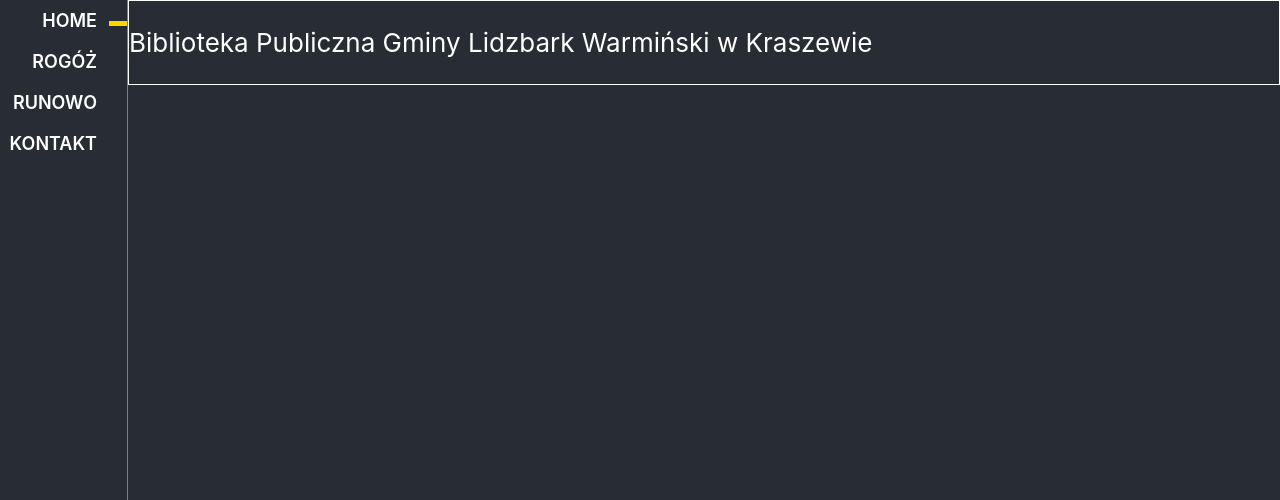
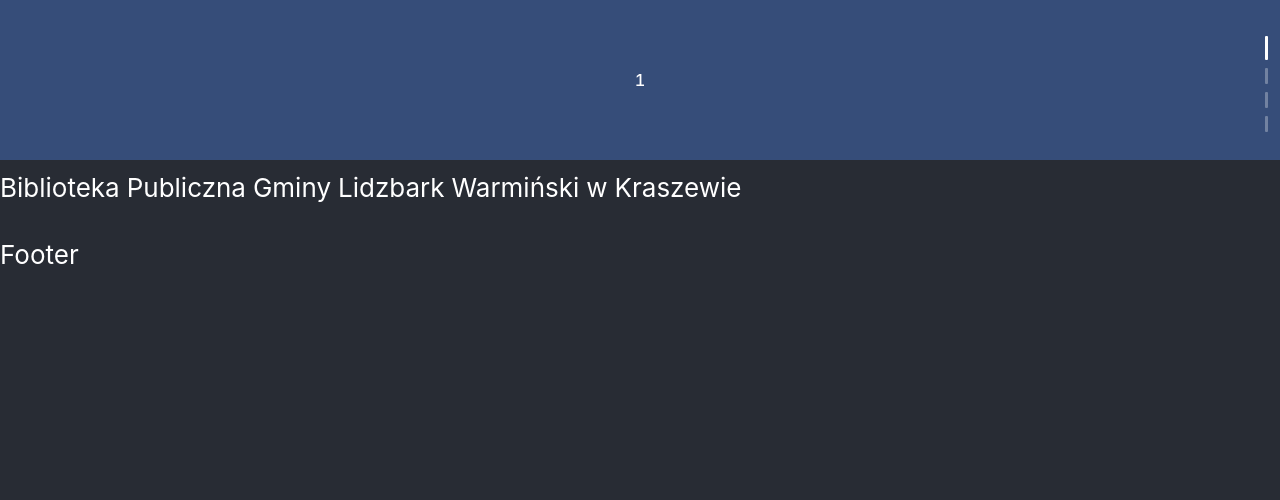
Before and after one commit to KolodziejczykTomasz/biblioteka, a Gatsby site: page / in a window 1280 px wide. Shown: the top 500 px of the page. Built offline with nearby package versions, Linux system fonts and the light colour scheme; Gatsby itself is replaced by a stand-in of ours.

Commit message:
Added heroSlider

```diff
--- a/gatsby-config.js
+++ b/gatsby-config.js
@@ -7,11 +7,12 @@ module.exports = {
   plugins: [
     `gatsby-plugin-react-helmet`,
     `gatsby-plugin-image`,
+    `gatsby-plugin-styled-components`,
     {
       resolve: `gatsby-source-filesystem`,
       options: {
         name: `images`,
-        path: `${__dirname}/src/images`,
+        path: `${__dirname}/src/assets/images`,
       },
     },
     `gatsby-transformer-sharp`,
--- a/package.json
+++ b/package.json
@@ -9,6 +9,7 @@
     "@chakra-ui/react": "^1.6.8",
     "@emotion/react": "^11.4.1",
     "@emotion/styled": "^11.3.0",
+    "antd": "^4.16.13",
     "babel-plugin-styled-components": "^1.13.2",
     "framer-motion": "^4.1.17",
     "gatsby": "^3.13.1",
--- a/src/components/layout.css
+++ b/src/assets/styles/GlobalStyle.js
@@ -1,4 +1,14 @@
-body {
+import { createGlobalStyle } from "styled-components"
+import 'antd/dist/antd.css';
+
+export const GlobalStyle = createGlobalStyle`
+  * {
+    box-sizing: border-box;
+    margin: 0;
+    padding: 0;
+  }
+
+  body {
   margin: 0 auto;
   width: 100%;
   max-width: 1920px;
@@ -16,3 +26,5 @@ code {
   font-family: source-code-pro, Menlo, Monaco, Consolas, 'Courier New',
     monospace;
 }
+
+`
--- /dev/null
+++ b/src/components/footer.js
@@ -0,0 +1,3 @@
+import React from "react"
+
+export const Footer = () => <>Footer</>
--- /dev/null
+++ b/src/components/heroSlider.js
@@ -0,0 +1,33 @@
+import React from "react"
+import { Carousel, Radio } from "antd"
+
+const contentStyle = {
+  height: "160px",
+  color: "#fff",
+  lineHeight: "160px",
+  textAlign: "center",
+  background: "#364d79",
+}
+
+export const HeroSlider = () => {
+  const [dotPosition] = React.useState("right")
+
+  return (
+    <>
+      <Carousel dotPosition={dotPosition} autoplay>
+        <div>
+          <h3 style={contentStyle}>1</h3>
+        </div>
+        <div>
+          <h3 style={contentStyle}>2</h3>
+        </div>
+        <div>
+          <h3 style={contentStyle}>3</h3>
+        </div>
+        <div>
+          <h3 style={contentStyle}>4</h3>
+        </div>
+      </Carousel>
+    </>
+  )
+}
--- a/src/components/layout.js
+++ b/src/components/layout.js
@@ -1,35 +1,20 @@
 import * as React from "react"
-import { VerticalMenu } from "../components/verticalMenu"
-import PropTypes from "prop-types"
-
-import "./layout.css"
+import { GlobalStyle } from "../assets/styles/GlobalStyle"
 
 import styled from "styled-components"
 
-const Wrapper = styled.div`
-  display: grid;
-  grid-template-columns: 0.1fr 0.9fr;
-  height: 100vh;
-  width: 100%;
-  max-width: 1920px;
-`
+import PropTypes from "prop-types"
 
-const Aside = styled.div`
-  border-right: 1px solid grey;
-`
-
-const Main = styled.div``
+const Wrapper = styled.div``
 
 const Layout = ({ children }) => {
   return (
-    <Wrapper>
-      <Aside>
-        <VerticalMenu />
-      </Aside>
-      <Main>
+    <>
+      <GlobalStyle />
+      <Wrapper>
         <main> {children}</main>
-      </Main>
-    </Wrapper>
+      </Wrapper>
+    </>
   )
 }
 
--- a/src/components/verticalMenu.js
+++ /dev/null
@@ -1,56 +0,0 @@
-import React from "react"
-import { Link } from "gatsby"
-
-import styled from "styled-components"
-
-const Wrapper = styled.div`
-  display: flex;
-  flex-direction: column;
-  width: 100%;
-  background-color: white;
-  justify-content: space-between;
-  align-self: center;
-  text-decoration: none;
-  background-color: #282c34;
-  font-size: 18px;
-  color: white;
-`
-
-const activeClassName = "active"
-const MenuLink = styled(Link).attrs({ activeClassName })`
-  color: white;
-  padding: 10px 30px 10px 0;
-  text-decoration: none;
-  text-align: right;
-  text-transform: uppercase;
-  font-weight: 600;
-  position: relative;
-  &.${activeClassName} {
-    &::after {
-      opacity: 1;
-    }
-  }
-  &::after {
-    opacity: 0;
-    transition: opacity 0.4s ease-in-out;
-    content: "";
-    position: absolute;
-    width: 18px;
-    height: 5px;
-    top: 50%;
-    transform: translateX(-100%);
-    right: -18px;
-    background-color: gold;
-  }
-`
-
-export const VerticalMenu = () => (
-  <Wrapper>
-    <MenuLink activeClassName="active" to="/" active exact>
-      Home
-    </MenuLink>
-    <MenuLink to="/rogoz">Rogóż</MenuLink>
-    <MenuLink to="/runowo">Runowo</MenuLink>
-    <MenuLink to="#">Kontakt</MenuLink>
-  </Wrapper>
-)
--- a/src/pages/index.js
+++ b/src/pages/index.js
@@ -1,20 +1,20 @@
 import * as React from "react"
-
+import { HeroSlider } from "../components/heroSlider"
+import { Footer } from "../components/footer"
 import Layout from "../components/layout"
 import Seo from "../components/seo"
 
 import styled from "styled-components"
 
-const Wrapper = styled.div`
-border: 1px solid white;
-`
+const Wrapper = styled.div``
 
 const IndexPage = () => (
   <Layout>
     <Seo title="Home" />
-
     <Wrapper>
-      <p>Biblioteka Publiczna Gminy Lidzbark Warmiński w Kraszewie</p>
+      <HeroSlider />
+      <p> Biblioteka Publiczna Gminy Lidzbark Warmiński w Kraszewie</p>
+      <Footer/>
     </Wrapper>
   </Layout>
 )
```
Also changed, not shown: 1 other file.
